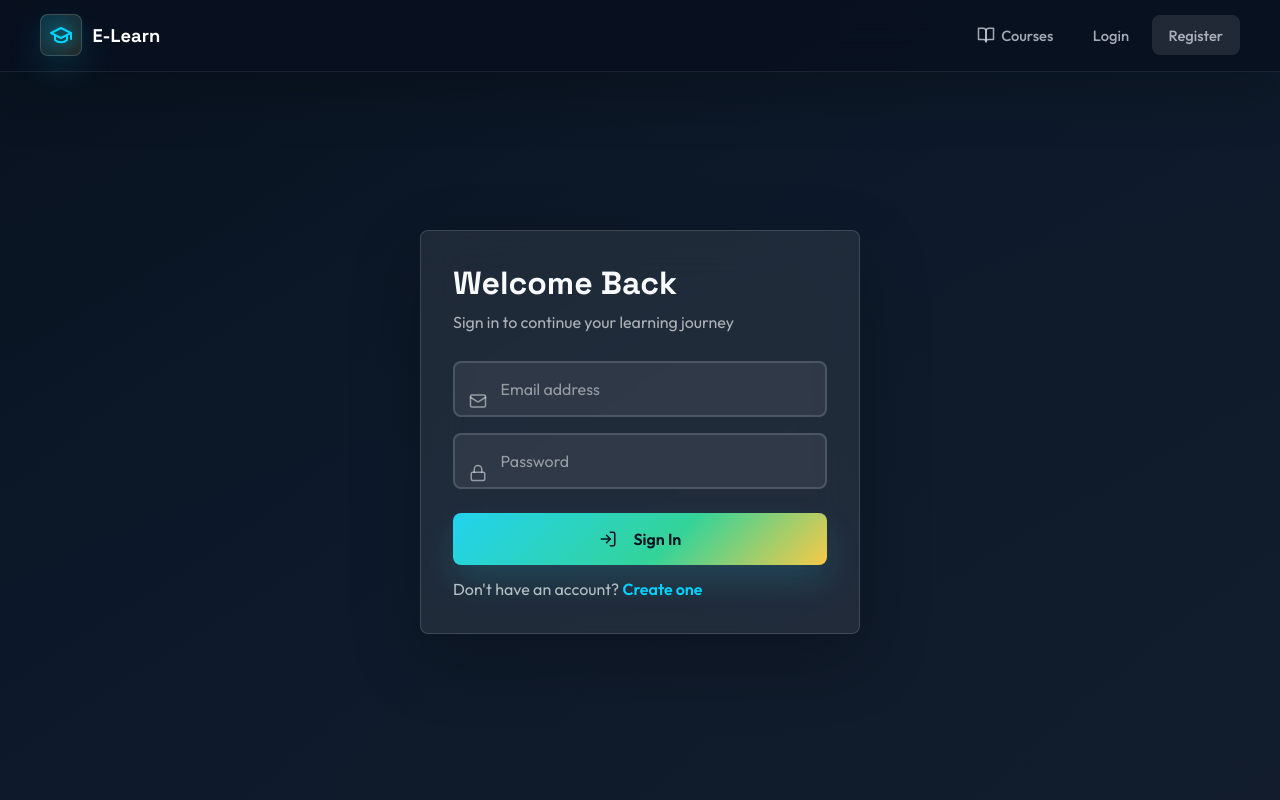
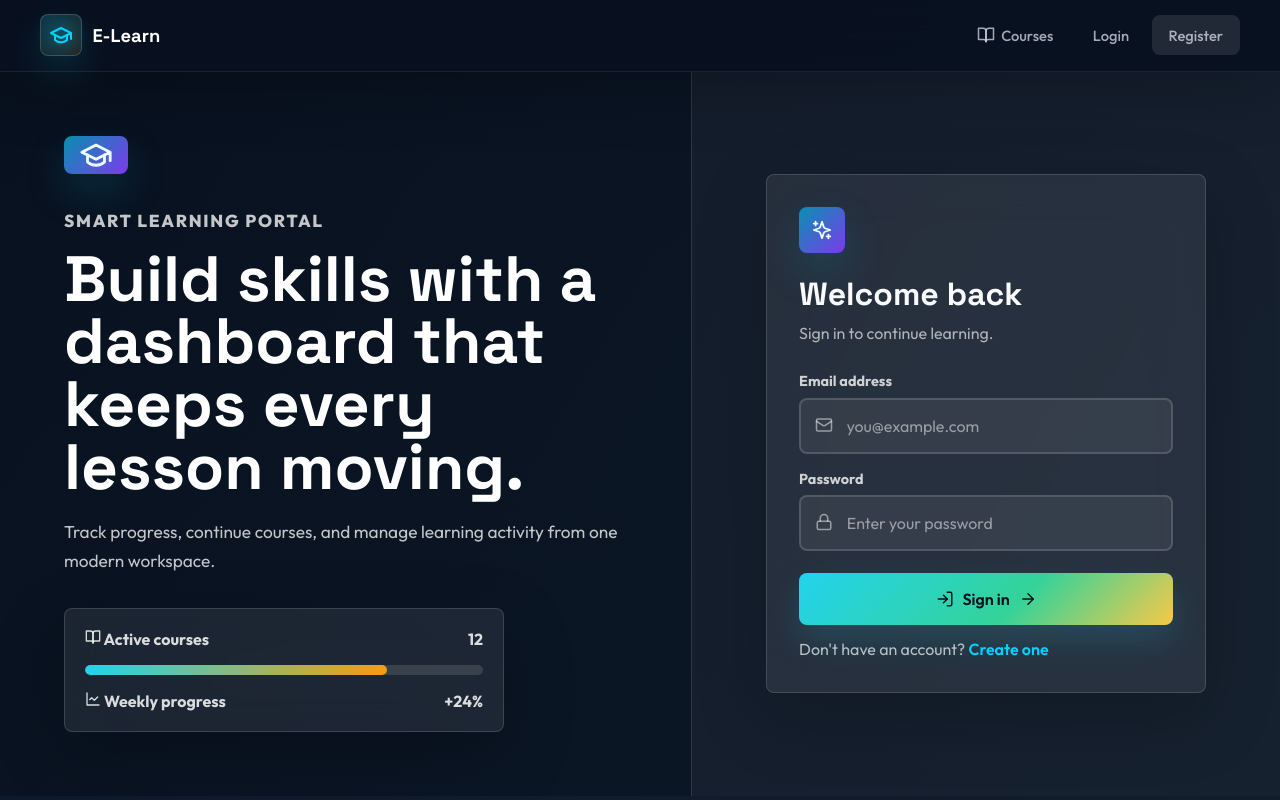
Before and after one commit to yared2124/E-learning-platform, a React (Vite) app in the folder frontend/: page /login in a window 1280 px wide. Built offline with nearby package versions, Linux system fonts and the light colour scheme.

Commit message:
style updated

```diff
--- a/frontend/src/pages/Login.jsx
+++ b/frontend/src/pages/Login.jsx
@@ -1,7 +1,16 @@
 import { useState } from "react";
 import { useAuth } from "../contexts/AuthContext";
 import { Link } from "react-router-dom";
-import { LogIn, Mail, Lock, Sparkles } from "lucide-react";
+import {
+  ArrowRight,
+  BookOpen,
+  GraduationCap,
+  LineChart,
+  Lock,
+  LogIn,
+  Mail,
+  Sparkles,
+} from "lucide-react";
 
 export default function Login() {
   const [email, setEmail] = useState("");
@@ -19,55 +28,73 @@ export default function Login() {
   };
 
   return (
-    <div className="auth-container">
-      <div className="glass-card auth-card">
-        <div className="auth-glow"></div>
-        <h2 className="auth-title">Welcome Back</h2>
-        <p className="auth-subtitle">
-          Sign in to continue your learning journey
+    <div className="auth-page">
+      <section className="auth-visual">
+        <div className="auth-brand-mark">
+          <GraduationCap size={34} />
+        </div>
+        <p className="eyebrow">Smart learning portal</p>
+        <h1>Build skills with a dashboard that keeps every lesson moving.</h1>
+        <p>
+          Track progress, continue courses, and manage learning activity from
+          one modern workspace.
         </p>
+        <div className="auth-preview">
+          <div className="preview-row">
+            <span><BookOpen size={16} /> Active courses</span>
+            <strong>12</strong>
+          </div>
+          <div className="preview-meter">
+            <span style={{ width: "76%" }}></span>
+          </div>
+          <div className="preview-row">
+            <span><LineChart size={16} /> Weekly progress</span>
+            <strong>+24%</strong>
+          </div>
+        </div>
+      </section>
 
-        {error && (
-          <div
-            className="form-error"
-            style={{ textAlign: "center", marginBottom: "1rem" }}
-          >
-            {error}
+      <section className="auth-panel">
+        <div className="auth-card">
+          <div className="auth-icon">
+            <Sparkles size={22} />
           </div>
-        )}
+          <h2 className="auth-title">Welcome back</h2>
+          <p className="auth-subtitle">Sign in to continue learning.</p>
+
+          {error && <div className="form-error auth-error">{error}</div>}
 
           <form onSubmit={handleSubmit} className="auth-form">
-          <div className="input-wrapper">
+            <label className="input-wrapper">
+              <span>Email address</span>
+              <Mail className="input-icon" size={18} />
               <input
                 type="email"
-              placeholder="Email address"
+                placeholder="you@example.com"
                 value={email}
                 onChange={(e) => setEmail(e.target.value)}
                 className="input-3d"
                 required
               />
-            <Mail className="input-icon" size={18} />
-          </div>
+            </label>
 
-          <div className="input-wrapper">
+            <label className="input-wrapper">
+              <span>Password</span>
+              <Lock className="input-icon" size={18} />
               <input
                 type="password"
-              placeholder="Password"
+                placeholder="Enter your password"
                 value={password}
                 onChange={(e) => setPassword(e.target.value)}
                 className="input-3d"
                 required
               />
-            <Lock className="input-icon" size={18} />
-          </div>
+            </label>
 
-          <button
-            type="submit"
-            className="btn-3d"
-            style={{ width: "100%", marginTop: "0.5rem" }}
-          >
-            <LogIn size={18} style={{ marginRight: "8px" }} />
-            Sign In
+            <button type="submit" className="btn-3d auth-submit">
+              <LogIn size={18} />
+              Sign in
+              <ArrowRight size={18} />
             </button>
           </form>
 
@@ -75,6 +102,7 @@ export default function Login() {
             Don't have an account? <Link to="/register">Create one</Link>
           </p>
         </div>
+      </section>
     </div>
   );
 }
```
Lines whose indentation alone changed are shown as unchanged.
